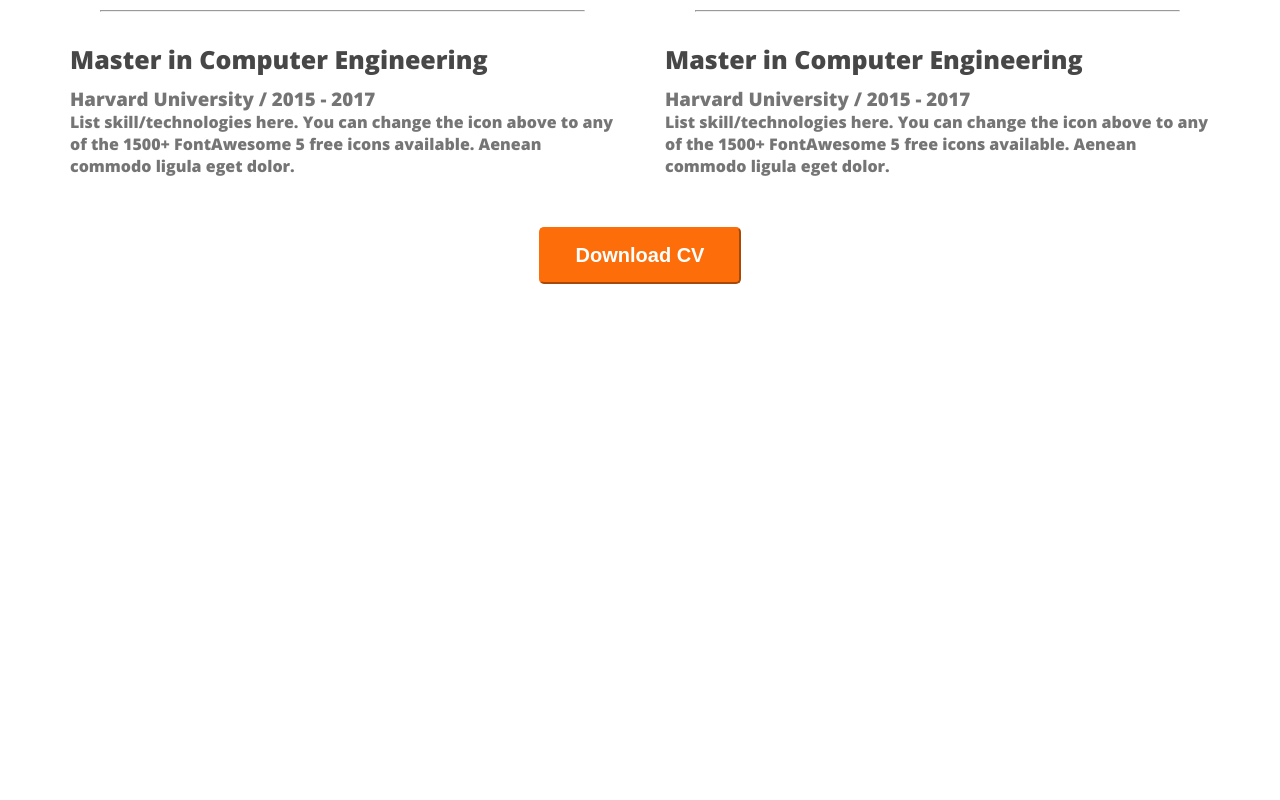
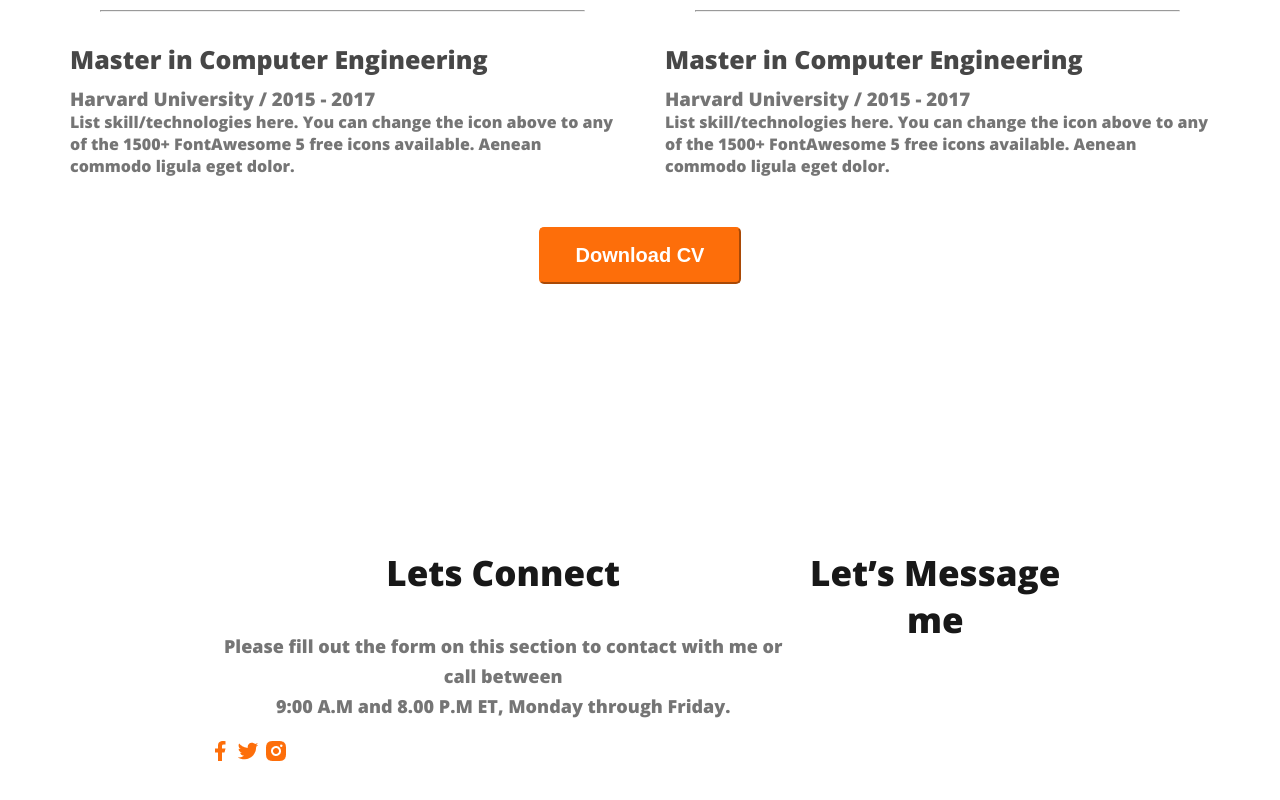
Before and after one commit to diptomahin/webdev-portfolio, a plain HTML site: page index.html in a window 1280 px wide. Shown: the part 2822-3622 px from the top of the page. Before the commit the page ends 3114 px from the top, so only its background shows below. Drawn offline with nearby package versions, Linux system fonts and the light colour scheme.

Commit message:
basic footer

```diff
--- a/index.html
+++ b/index.html
@@ -141,7 +141,21 @@
             </div>
         </section>
     </main>
-    <footer></footer>
+    <footer>
+        <div class="footer-column">
+            <h3 class="section-title">Lets Connect</h3>
+            <p class="section-description">
+                Please fill out the form on this section to contact with me or call between <br> 9:00 A.M and 8.00 P.M ET, Monday through Friday.
+            </p>
+            <div class="social-links">
+                <a href=""><img src="./images/icons/facebook.png" alt=""></a>
+                <a href=""><img src="./images/icons/twitter.png" alt=""></a>
+                <a href=""><img src="./images/icons/insta.png" alt=""></a>
+            </div>
+        </div>
+        <div class="footer-column"></div>
+            <h3 class="section-title">Let’s Message me</h3>
+    </footer>
 </body>
 
 </html>
--- a/style.css
+++ b/style.css
@@ -303,3 +303,12 @@ main section {
     text-align: center;
     margin-top: 50px;
 }
+
+/*Footer styles*/
+ footer
+ {
+    display: flex;
+    color: #FFF8F3;
+    padding: 130px 200px;
+    margin-top: 100px;
+ }
```
